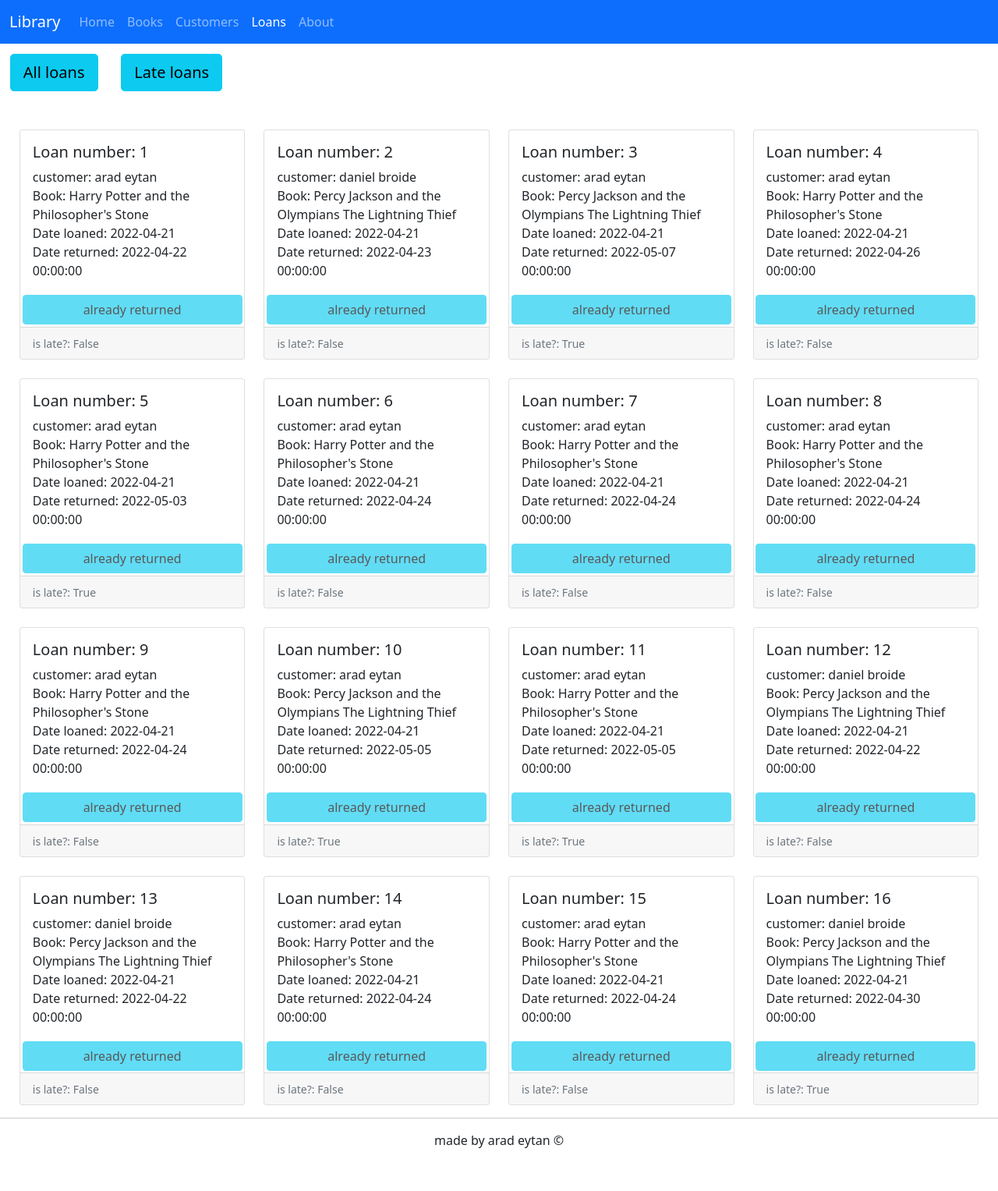
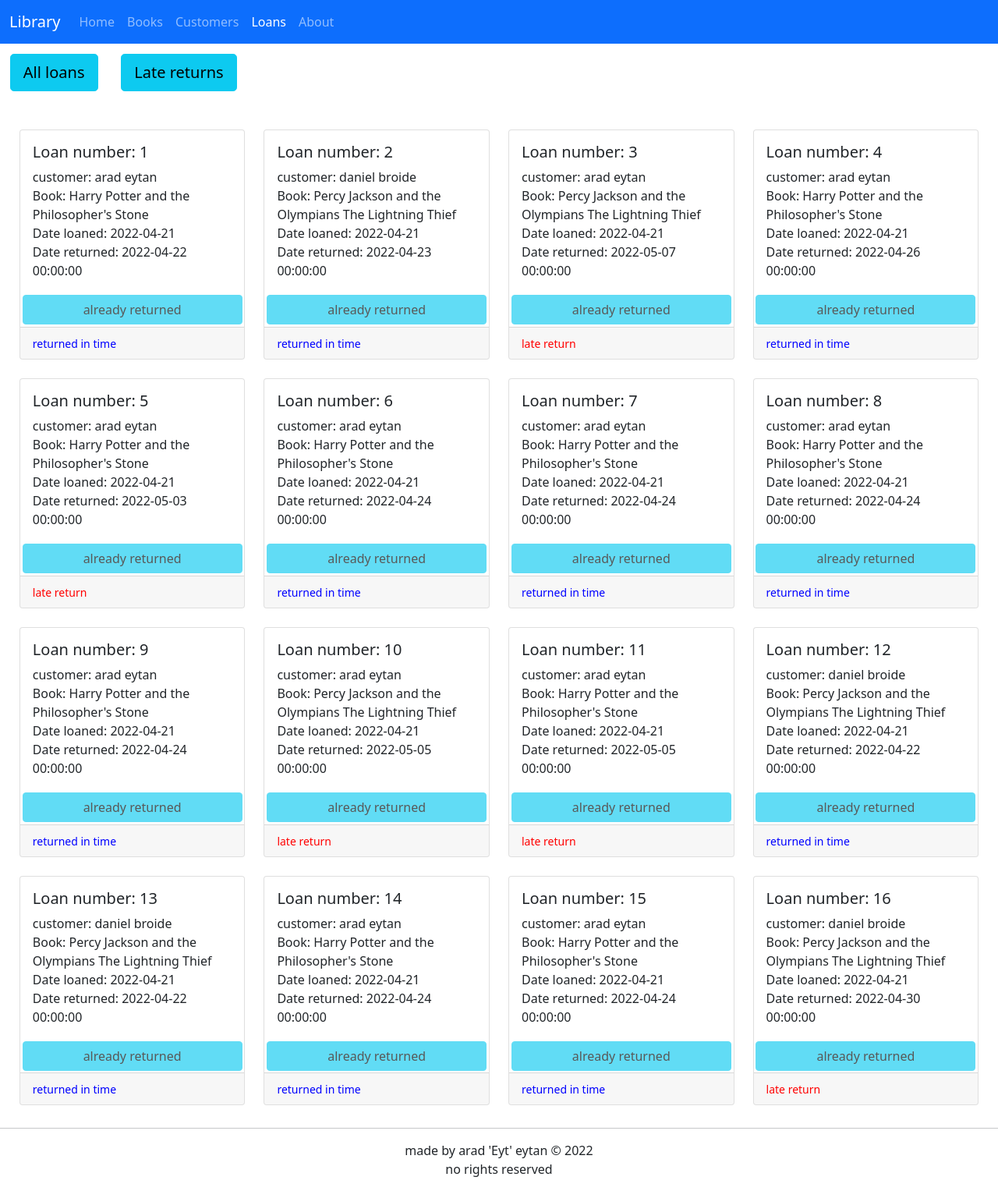
Before and after one commit to ItsEyt/library, a Flask app: page /user/loans/ in a window 1280 px wide. Shown: the whole page at 78% size. Before the commit the page ends 1472 px from the top, so only its background shows below. Run offline with Flask 2, Linux system fonts and the light colour scheme; data comes from the database, SQL or seed files in the repository.

Commit message:
addons to html part

```diff
--- a/static/styles.css
+++ b/static/styles.css
@@ -16,3 +16,17 @@
     padding-left: 10%;
     padding-right: 10%;
 }
+
+html, body {
+    height: 100%;
+  }
+  body {
+    display: flex;
+    flex-direction: column;
+  }
+  .content {
+    flex: 1 0 auto;
+  }
+  .footer {
+    flex-shrink: 0;
+  }
--- a/templates/about.html
+++ b/templates/about.html
@@ -3,6 +3,12 @@
 {%block aboutactive%}active{%endblock%}
 {%block content%}
 <h3 style="text-align: center;" class="margined">Hi my name is Arad Eytan</h3>
+<h6 style="text-align: center;" class="text-muted">I am 22 years old!</h4>
 <p style="text-align: center;">Currently studying Fullstack Python programming at 'John Bryce'</p>
+<p style="text-align: center;">
+    I served in the army for 2 years and 8 months and an infantry soldier in the 'Bardelas battalion'
+    <br>
+    In my spare time i like to play on my guitar and piano, and play video games with friends online
+</p>
 
 {%endblock%}
--- a/templates/layout.html
+++ b/templates/layout.html
@@ -60,10 +60,13 @@
           </div>
         </div>
       </nav>
+      <div class="content">
       {%block content%}oh oh something's missing{%endblock%}
-      <footer>
+    </div>
+      <footer class="footer">
         <hr>
-        <p style="text-align: center;">made by arad eytan	&copy;</p>
+        <p style="text-align: center;">made by arad 'Eyt' eytan	&copy; 2022 <br> no rights reserved</p>
+
       </footer>
       <script src="https://cdn.jsdelivr.net/npm/bootstrap@5.1.3/dist/js/bootstrap.bundle.min.js" integrity="sha384-ka7Sk0Gln4gmtz2MlQnikT1wXgYsOg+OMhuP+IlRH9sENBO0LRn5q+8nbTov4+1p" crossorigin="anonymous"></script>
 </body>
--- a/templates/loans.html
+++ b/templates/loans.html
@@ -24,7 +24,7 @@
     </div>
 </div>
 <a type="button" class="btn btn-info btn-lg margined" href="./">All loans</a>
-<a type="button" class="btn btn-info btn-lg margined" href="./late">Late loans</a>
+<a type="button" class="btn btn-info btn-lg margined" href="./late">Late returns</a>
 <!-- loan collection. always shown -->
 <div class="row row-cols-1 row-cols-md-4 g-4 margined">
     {%for loan in loans%}
@@ -42,7 +42,11 @@
                     {%endif%}
                 {%endif%}
                 <div class="card-footer">
-                    <small class="text-muted">is late?: {{loan.islate}}</small>
+                    {%if loan.islate%}
+                    <small cass="text-muted" style="color: red">late return</small>
+                    {%else%}
+                    <small cass="text-muted" style="color: blue">returned in time</small>
+                    {%endif%}
                 </div>
             </div>
         </div>
```
